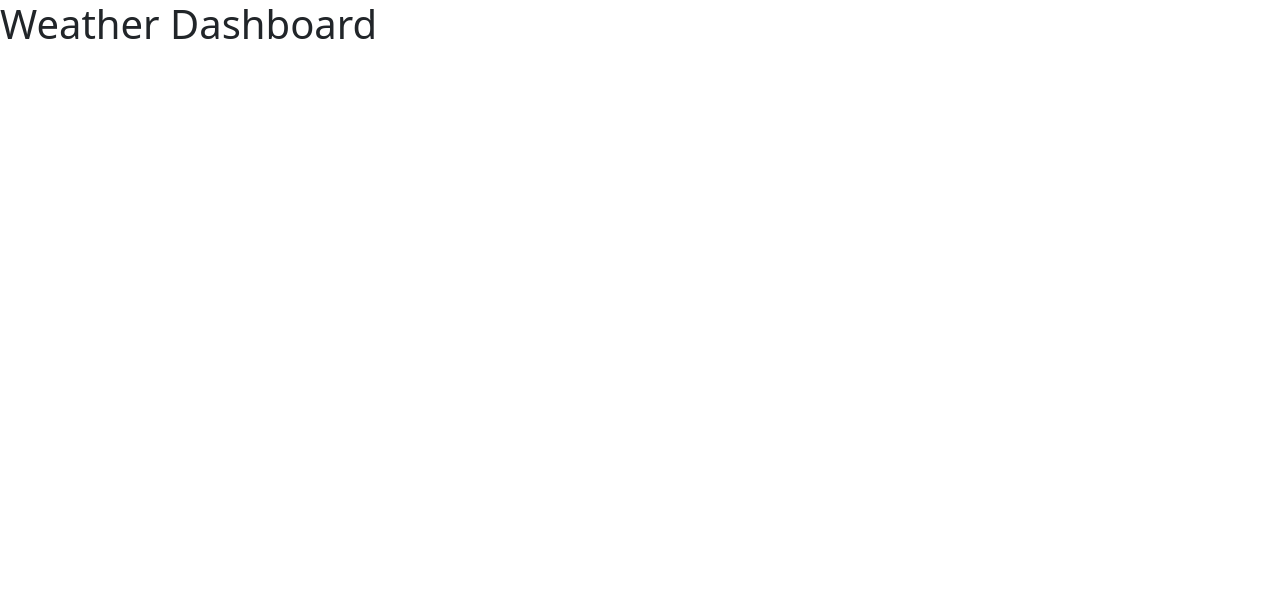
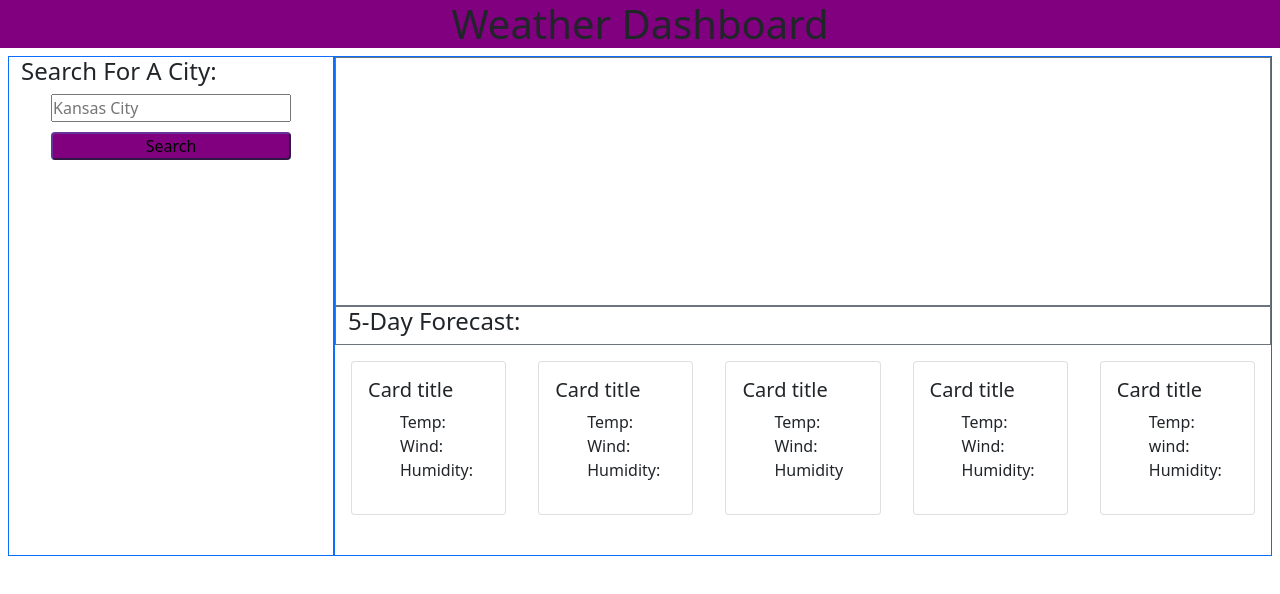
Before and after one commit to Infinitelooping/Travis-Lloyd-Weather-Dashboard, a plain HTML site: page index.html in a window 1280 px wide. Drawn offline with nearby package versions, Linux system fonts and the light colour scheme.

Commit message:
worked on HTML/CSS to be ready for dynamic use

```diff
--- a/assets/css/style.css
+++ b/assets/css/style.css
@@ -0,0 +1,64 @@
+* {
+    margin: 0;
+    padding: 0;
+    box-sizing: border-box;
+}
+
+.title-header {
+    width: 100%;
+    background-color: purple;
+    text-align: center;
+}
+main {
+    height: 500px;
+}
+
+h2 {
+    font-size: 24px;
+}
+#search-section {
+    margin-left: 20px;
+}
+
+#display-section {
+    margin-right: 20px;
+}
+
+#form {
+    margin: 0 auto;
+    display: flex;
+    flex-wrap: wrap;
+    width: 80%;
+    height: 50px;
+}
+#city-summary {
+    height: 50%;
+}
+#input-field {
+    width: 100%;
+    margin: 0 auto;
+    margin-bottom: 10px;
+}
+#btn {
+    width: 100%;
+    margin: 0 auto;
+    margin-bottom: 25px;
+    background-color: purple;
+    border-radius: 4px;
+    border-color: rebeccapurple;
+}
+
+.card {
+    height: 100%;
+    padding: 0px;
+}
+
+.card-text {
+    font-size: 16px;
+    line-height: 24px;
+    padding: 0px;
+}
+
+li {
+    list-style-type: none;
+}
--- a/index.html
+++ b/index.html
@@ -20,12 +20,14 @@
 
     <!-- holds weather dashboard information and input for city/search history-->
 
-    <body>
+    <main class = "row">
         <!-- city input and search history -->
-        <section>
+        <section id = "search-section" class = "col-3 border border-primary">
             <!-- Input textarea and submit button -->
-            <form>
-
+            <h2>Search For A City:</h2>
+            <form id = "form">
+                <input id = "input-field" type = "text" placeholder = "Kansas City"/>
+                <button id = "btn">Search</button>
             </form>
             <!-- search history -->
             <div>
@@ -35,10 +37,10 @@
         </section>
 
         <!-- weather dashboard -->
-        <section>
+        <section id = "display-section" class = "col border border-primary ">
             <!-- city: date, temp, wind, humidity, UV index *single row with col holding the whole row*-->
-            <div class="row">
-                <div class="col">
+            <div id = "city-summary" class="row">
+                <div class="col border border-secondary">
 
                 </div>
             </div>
@@ -47,31 +49,69 @@
             <div>
                 <!-- header 5 day forecast-->
                 <div class="row">
-                    <div class="col">
-                        <h4></h4>
+                    <div class="col border border-secondary">
+                        <h4>5-Day Forecast:</h4>
                     </div>
                 </div>
                 <!-- 5 cards -->
                 <div class="row">
                     <!-- card 1 -->
-                    <div class="col">
-
+                    <div class="card col" style="width: 18rem; margin: 1rem;">
+                        <div class="card-body">
+                          <h5 class="card-title">Card title</h5>
+                          <ul>
+                              <li>Temp:</li>
+                              <li>Wind:</li>
+                              <li>Humidity:</li>
+                          </ul>
+                        </div>
                       </div>
                     <!-- card 2 -->
-                    <div class="col">
+                    <div class="card col" style="width: 18rem; margin: 1rem;">
+                        <div class="card-body">
+                          <h5 class="card-title">Card title</h5>
+                          <ul>
+                              <li>Temp:</li>
+                              <li>Wind:</li>
+                              <li>Humidity:</li>
 
+                          </ul>
+                        </div>
                       </div>
                     <!-- card 3 -->
-                    <div class="col">
+                    <div class="card col" style="width: 18rem; margin: 1rem;">
+                        <div class="card-body">
+                          <h5 class="card-title">Card title</h5>
+                          <ul>
+                              <li>Temp:</li>
+                              <li>Wind:</li>
+                              <li>Humidity</li>
 
+                          </ul>
+                        </div>
                       </div>
                     <!-- card 4 -->
-                    <div class="col">
+                    <div class="card col" style="width: 18rem; margin: 1rem;">
+                        <div class="card-body">
+                          <h5 class="card-title">Card title</h5>
+                          <ul>
+                              <li>Temp:</li>
+                              <li>Wind:</li>
+                              <li>Humidity:</li>
 
+                          </ul>
+                        </div>
                       </div>
                     <!-- card 5 -->
-                    <div class="col">
-
+                    <div class="card col" style="width: 18rem; margin: 1rem;">
+                        <div class="card-body">
+                          <h5 class="card-title">Card title</h5>
+                          <ul>
+                              <li>Temp:</li>
+                              <li>wind:</li>
+                              <li>Humidity:</li>
+                          </ul>
+                        </div>
                       </div>
 
                 </div>
@@ -82,7 +122,7 @@
 
 
     <script href ="./assets/js/script.js"></script>
-    </body>
+    </main>
 
 </body>
 
```
Lines whose indentation alone changed are shown as unchanged.
